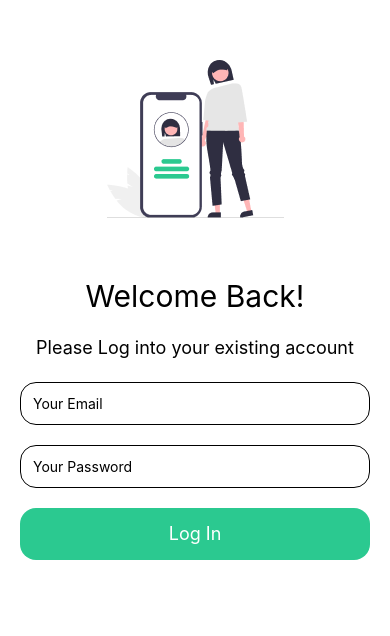
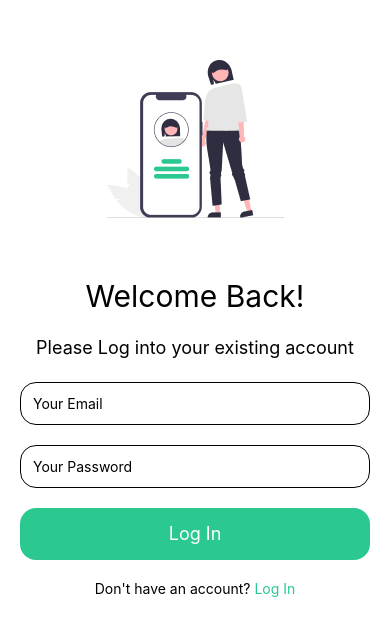
Before and after one commit to peekeah/easylogin-mobile, a React Native app: screen / in a window 390 px wide. Shown: the part 198-834 px from the top of the page. Built offline with nearby package versions, Linux system fonts and the light colour scheme.

Commit message:
feat: add conditional rendering for login and signup pages

```diff
--- a/App.js
+++ b/App.js
@@ -1,12 +1,23 @@
 import { StatusBar } from 'expo-status-bar';
-import { StyleSheet, View } from 'react-native';
+import { StyleSheet, Text, View } from 'react-native';
 
 import Login from './components/Login';
+import { useState } from 'react';
 
 export default function App() {
+
+  const [displayLoginPage, setDisplayLoginPage] = useState(true);
+
+  const toggleScreens = () => setDisplayLoginPage(prev => !prev);
+
   return (
     <View style={styles.container}>
-      <Login />
+    {
+      displayLoginPage ?
+        <Login toggleScreens={toggleScreens} /> :
+        <Text>Signup Page</Text>
+    }
+
       <StatusBar style="auto" />
     </View>
   );
@@ -14,10 +25,7 @@ export default function App() {
 
 const styles = StyleSheet.create({
   container: {
-    // flex: 1,
     backgroundColor: '#fff',
-    // alignItems: 'center',
-    // justifyContent: 'center',
     marginTop: '100px'
   },
 });
--- a/components/Login.jsx
+++ b/components/Login.jsx
@@ -2,11 +2,12 @@ import { Image, Text, TextInput, TouchableOpacity, View } from 'react-native';
 
 import Person from '../assets/person.png';
 
-const Login = () => {
+const Login = ({ toggleScreens }) => {
+
     return (
         <View className="mt-[25%]">
             <View className="p-5 space-y-5">
-                <View  className="flex justify-center items-center w-full my-10">
+                <View className="flex justify-center items-center w-full my-10">
                     <Image source={Person} />
                 </View>
                 <Text className="text-center text-3xl">Welcome Back!</Text>
@@ -21,11 +22,17 @@ const Login = () => {
                         placeholder="Your Password"
                     />
                 </View>
-                <TouchableOpacity onPress={() => {/* do this */}}>
+                <TouchableOpacity onPress={() => {/* do this */ }}>
                     <View className="p-3 rounded-2xl bg-green justify-center">
                         <Text className="text-white text-lg text-center">Log In</Text>
                     </View>
                 </TouchableOpacity>
+                <View className='flex flex-row justify-center'>
+                    <Text>Don't have an account? </Text>
+                    <TouchableOpacity onPress={toggleScreens}>
+                        <Text className="text-green p-0 m-0">Log In</Text>
+                    </TouchableOpacity>
+                </View>
             </View>
         </View>
     )
```
Also changed, not shown: 1 other file (tests, documents, lock files or other folders).
